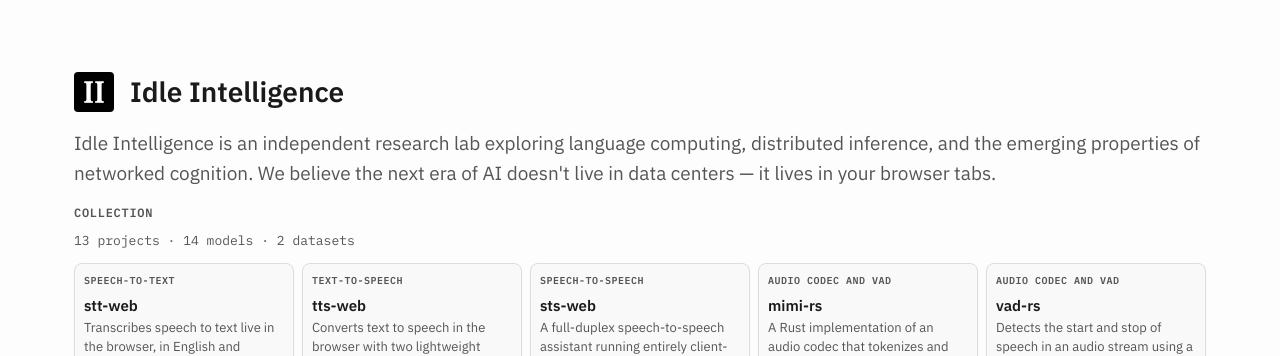
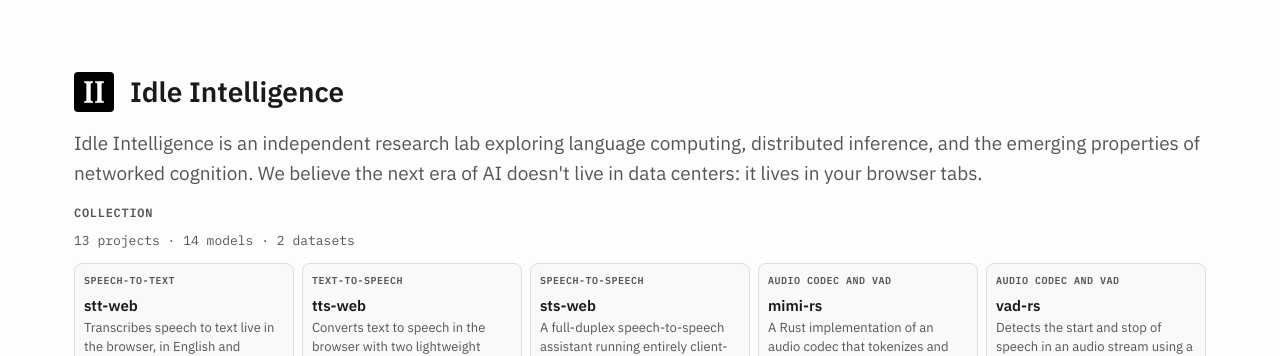
Before and after one commit to idle-intelligence/site, a Jekyll site: the page built from index.md, in a window 1280 px wide. Shown: the top 356 px of the page. Built offline with Jekyll 4.4.1, drawn with Linux system fonts in a browser that asks for light colours.

Commit message:
Intro: colon instead of the dash

```diff
--- a/_config.yml
+++ b/_config.yml
@@ -2,7 +2,7 @@ title: Idle Intelligence
 description: >-
   Idle Intelligence is an independent research lab exploring language computing,
   distributed inference, and the emerging properties of networked cognition.
-  We believe the next era of AI doesn't live in data centers — it lives in
+  We believe the next era of AI doesn't live in data centers: it lives in
   your browser tabs.
 url: "https://idleintelligence.org"
 baseurl: ""
```
